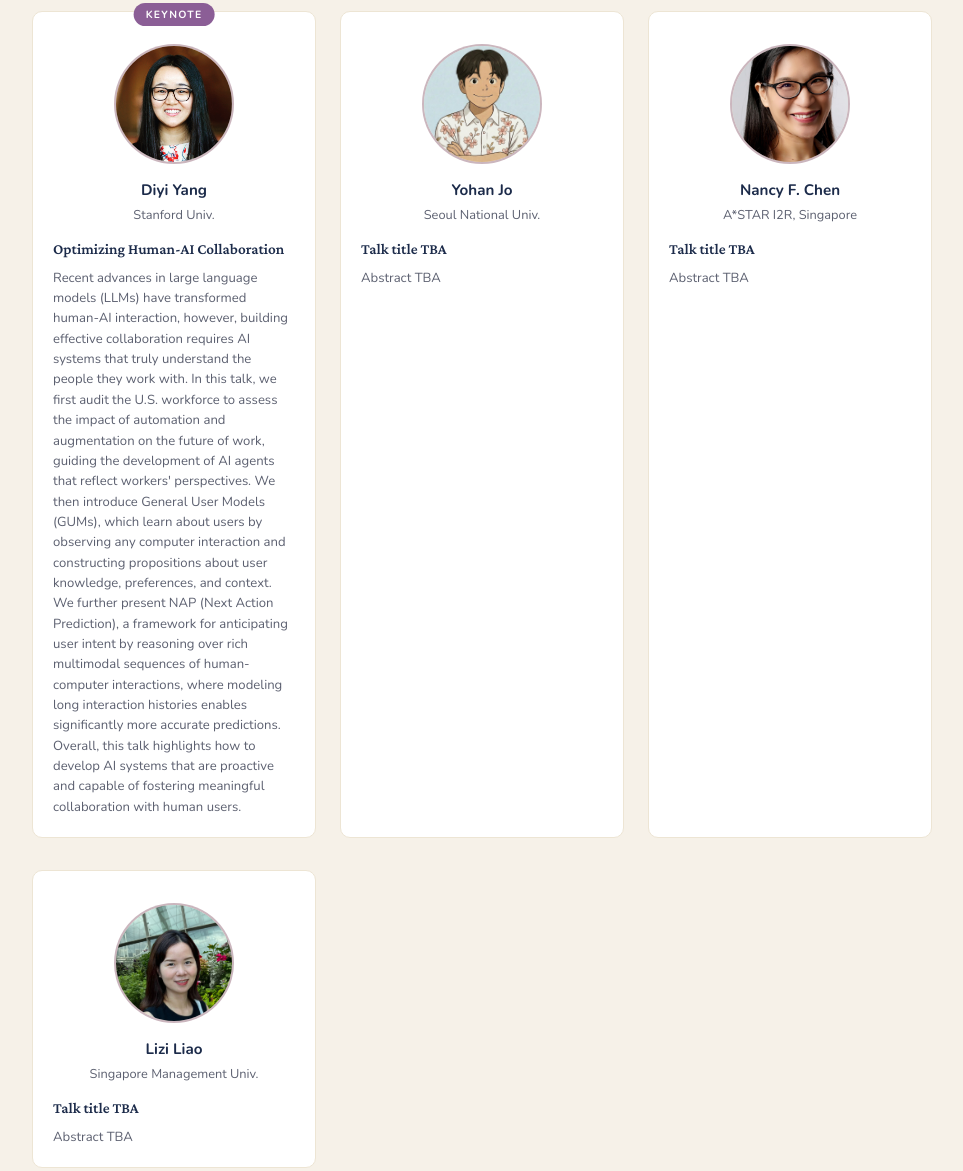
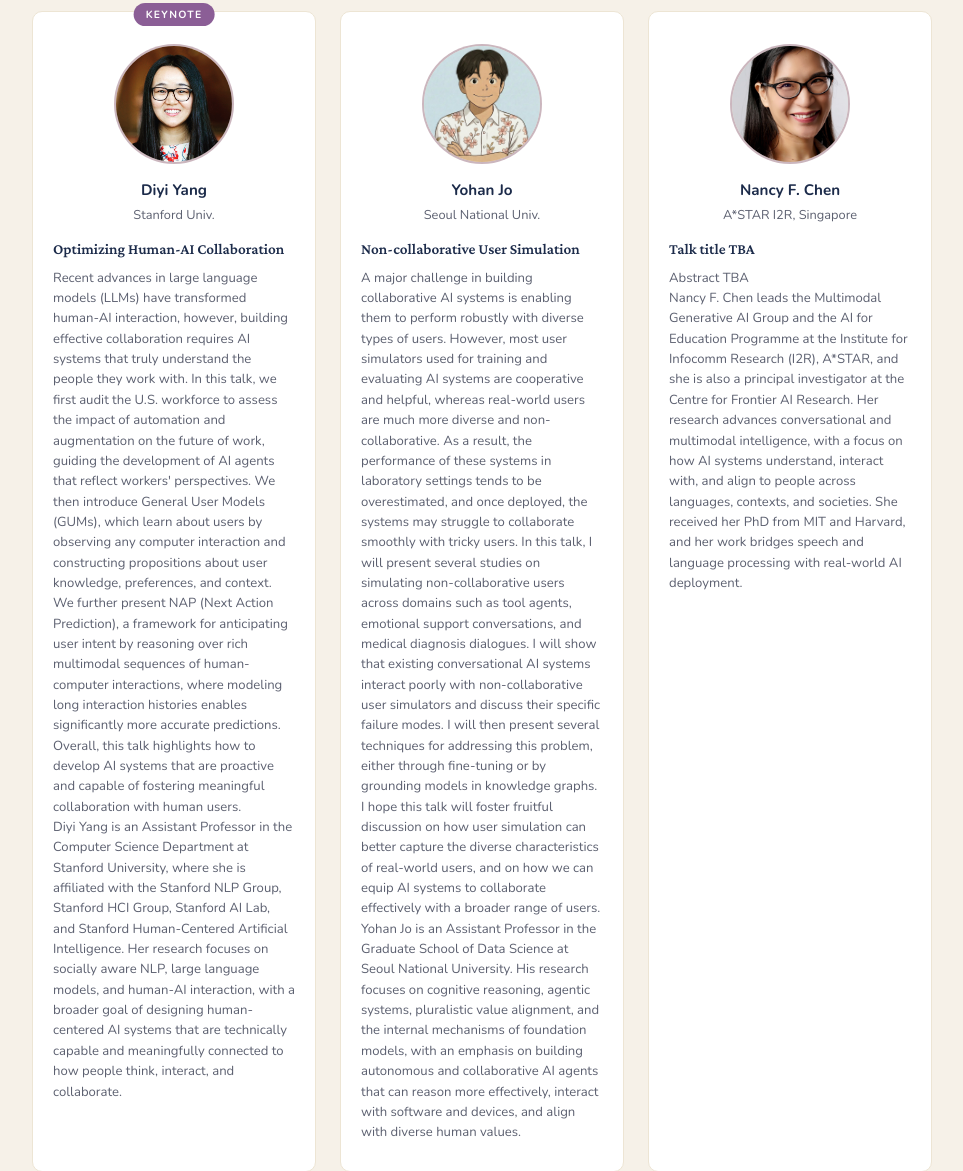
Before and after one commit to Civic-AI-Collaboration/Civic-AI-Collaboration.github.io, a plain HTML site: page index.html in a window 1280 px wide. Shown: the part 2579-3750 px from the top of the page, without its empty margins (158-1121 px from the left). Drawn offline with nearby package versions, Linux system fonts and the light colour scheme.

Commit message:
Update speaker bios and talk details

```diff
--- a/index.html
+++ b/index.html
@@ -218,6 +218,7 @@
           <p class="speaker-affil">Stanford Univ.</p>
           <p class="speaker-talk-title">Optimizing Human-AI Collaboration</p>
           <p class="speaker-abstract">Recent advances in large language models (LLMs) have transformed human-AI interaction, however, building effective collaboration requires AI systems that truly understand the people they work with. In this talk, we first audit the U.S. workforce to assess the impact of automation and augmentation on the future of work, guiding the development of AI agents that reflect workers' perspectives. We then introduce General User Models (GUMs), which learn about users by observing any computer interaction and constructing propositions about user knowledge, preferences, and context. We further present NAP (Next Action Prediction), a framework for anticipating user intent by reasoning over rich multimodal sequences of human-computer interactions, where modeling long interaction histories enables significantly more accurate predictions. Overall, this talk highlights how to develop AI systems that are proactive and capable of fostering meaningful collaboration with human users.</p>
+          <p class="speaker-bio">Diyi Yang is an Assistant Professor in the Computer Science Department at Stanford University, where she is affiliated with the Stanford NLP Group, Stanford HCI Group, Stanford AI Lab, and Stanford Human-Centered Artificial Intelligence. Her research focuses on socially aware NLP, large language models, and human-AI interaction, with a broader goal of designing human-centered AI systems that are technically capable and meaningfully connected to how people think, interact, and collaborate.</p>
         </div>
 
         <!-- Yohan Jo -->
@@ -227,8 +228,9 @@
           </div>
           <p class="speaker-name"><a href="https://yohanjo.github.io/" target="_blank" rel="noopener">Yohan Jo</a></p>
           <p class="speaker-affil">Seoul National Univ.</p>
-          <p class="speaker-talk-title">Talk title TBA</p>
-          <p class="speaker-abstract">Abstract TBA</p>
+          <p class="speaker-talk-title">Non-collaborative User Simulation</p>
+          <p class="speaker-abstract">A major challenge in building collaborative AI systems is enabling them to perform robustly with diverse types of users. However, most user simulators used for training and evaluating AI systems are cooperative and helpful, whereas real-world users are much more diverse and non-collaborative. As a result, the performance of these systems in laboratory settings tends to be overestimated, and once deployed, the systems may struggle to collaborate smoothly with tricky users. In this talk, I will present several studies on simulating non-collaborative users across domains such as tool agents, emotional support conversations, and medical diagnosis dialogues. I will show that existing conversational AI systems interact poorly with non-collaborative user simulators and discuss their specific failure modes. I will then present several techniques for addressing this problem, either through fine-tuning or by grounding models in knowledge graphs. I hope this talk will foster fruitful discussion on how user simulation can better capture the diverse characteristics of real-world users, and on how we can equip AI systems to collaborate effectively with a broader range of users.</p>
+          <p class="speaker-bio">Yohan Jo is an Assistant Professor in the Graduate School of Data Science at Seoul National University. His research focuses on cognitive reasoning, agentic systems, pluralistic value alignment, and the internal mechanisms of foundation models, with an emphasis on building autonomous and collaborative AI agents that can reason more effectively, interact with software and devices, and align with diverse human values.</p>
         </div>
 
         <!-- Nancy F. Chen -->
@@ -240,6 +242,7 @@
           <p class="speaker-affil">A*STAR I2R, Singapore</p>
           <p class="speaker-talk-title">Talk title TBA</p>
           <p class="speaker-abstract">Abstract TBA</p>
+          <p class="speaker-bio">Nancy F. Chen leads the Multimodal Generative AI Group and the AI for Education Programme at the Institute for Infocomm Research (I2R), A*STAR, and she is also a principal investigator at the Centre for Frontier AI Research. Her research advances conversational and multimodal intelligence, with a focus on how AI systems understand, interact with, and align to people across languages, contexts, and societies. She received her PhD from MIT and Harvard, and her work bridges speech and language processing with real-world AI deployment.</p>
         </div>
 
         <!-- Lizi Liao -->
@@ -251,6 +254,7 @@
           <p class="speaker-affil">Singapore Management Univ.</p>
           <p class="speaker-talk-title">Talk title TBA</p>
           <p class="speaker-abstract">Abstract TBA</p>
+          <p class="speaker-bio">Lizi Liao is an Assistant Professor and Lee Kong Chian Fellow in the School of Computing and Information Systems at Singapore Management University, where she leads the CoAgent Lab. Her research sits at the intersection of multimedia computing and conversational AI, and she builds agents that understand and generate across text, vision, speech, and audio while acting proactively to move conversations toward user goals. Her broader agenda includes multimodal conversational systems, goal-oriented dialogue, multimodal reasoning and generation, and multi-agent training for trustworthy foundation models.</p>
         </div>
 
       </div>
--- a/style.css
+++ b/style.css
@@ -392,6 +392,15 @@ section h2 {
   margin-bottom: 0.75rem;
 }
 
+.speaker-bio {
+  font-size: 0.82rem;
+  color: var(--secondary-text);
+  line-height: 1.55;
+  text-align: left;
+  width: 100%;
+  margin-bottom: 0.5rem;
+}
+
 .speaker-talk-title {
   font-family: 'Crimson Pro', serif;
   font-weight: 600;
```
